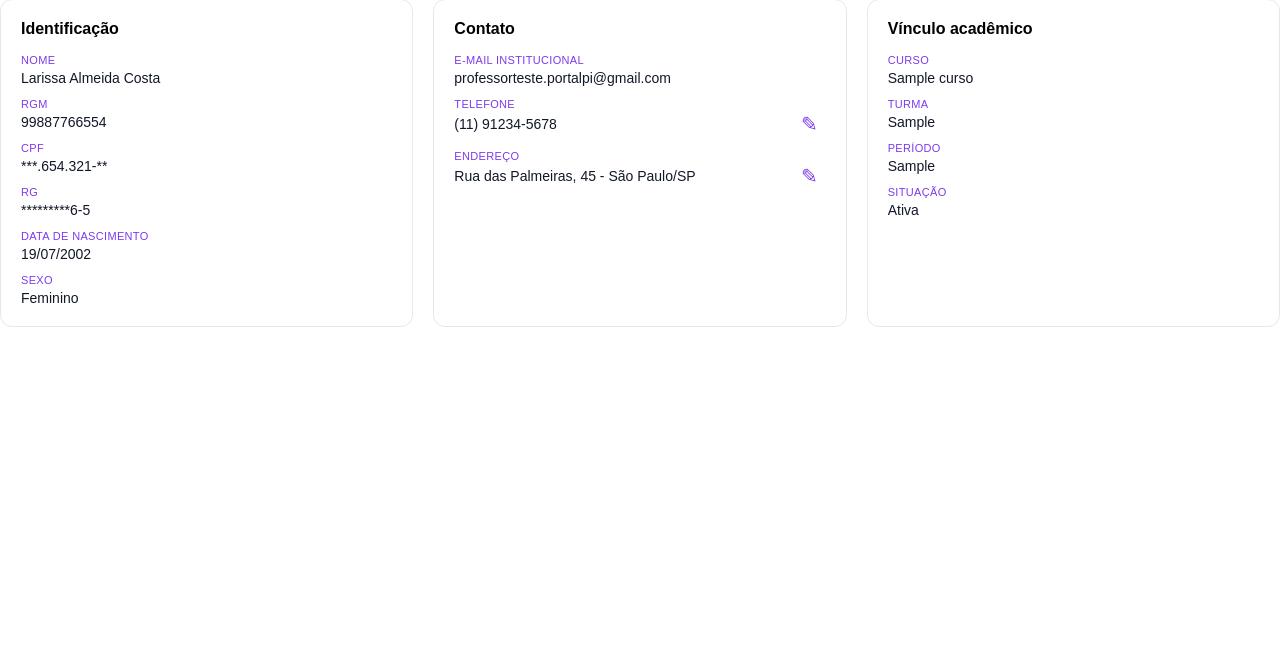
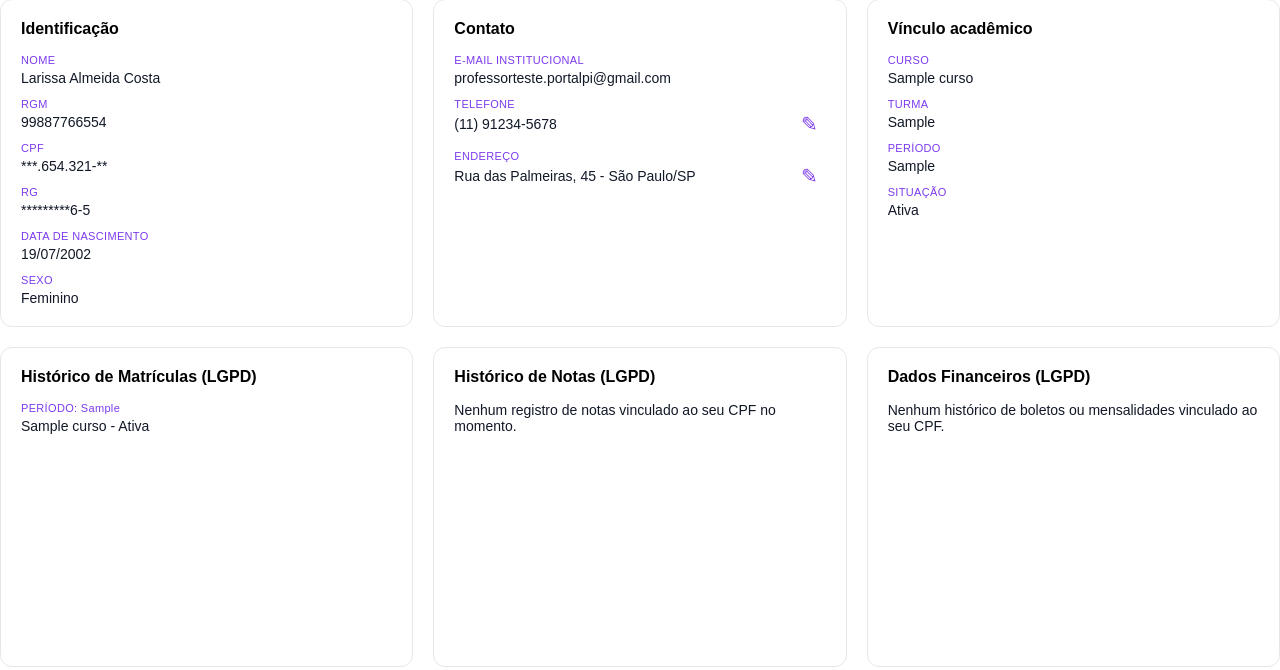
Before and after one commit to anagabrielaribeiro/Portal-do-Aluno-P.I, a Django app: page /alunos/dados-pessoais/ in a window 1280 px wide. Shown: the part 130-800 px from the top of the page. Run offline with Django 5.2, Linux system fonts and the light colour scheme; a user stored in the database is signed in; data comes from the database, SQL or seed files in the repository; tables that the repository leaves empty hold one stand-in row (values such as "Sample post").

Commit message:
feat: expande tela de dados pessoais com historico para transparencia lgpd

```diff
--- a/alunos/views.py
+++ b/alunos/views.py
@@ -22,6 +22,12 @@ def dados_pessoais(request):
     # busca a matricula ativa do aluno
     matricula_atual = aluno.matriculas.filter(status='ativa').select_related('curso', 'turma').first()
 
+    # Busca todo o histórico acadêmico do aluno
+    todas_matriculas = aluno.matriculas.all().order_by('-periodo_letivo')
+
+    historico_notas = []
+    historico_financeiro = []
+
     # trata o envio do formulario de telefone e endereco, a página ve pra ca quando o aluo clica em salvar
     if request.method == 'POST':
         form = AlunoContatoForm(request.POST, instance=aluno) # request.Post tem os dados digitados e o instance=aluno não deixa criar um aluno novo e sim atualizar
@@ -36,6 +42,9 @@ def dados_pessoais(request):
     context = {
         'aluno': aluno,
         'matricula_atual': matricula_atual,
+        'todas_matriculas': todas_matriculas,
+        'historico_notas': historico_notas,
+        'historico_financeiro': historico_financeiro,
         'form': form,
     }
     # renderiza a pagina
--- a/templates/alunos/dados_pessoais.html
+++ b/templates/alunos/dados_pessoais.html
@@ -112,6 +112,35 @@
         {% endif %}
     </div>
 
+    <div class="card">
+        <h3>Histórico de Matrículas (LGPD)</h3>
+        {% for mat in todas_matriculas %}
+            <label>PERÍODO: {{ mat.periodo_letivo }}</label>
+            <p>{{ mat.curso.nome }} - {{ mat.get_status_display }}</p>
+            {% if not forloop.last %}<br>{% endif %}
+        {% empty %}
+            <p>Nenhum histórico de matrículas encontrado.</p>
+        {% endfor %}
+    </div>
+
+    <div class="card">
+        <h3>Histórico de Notas (LGPD)</h3>
+        {% if historico_notas %}
+            <!-- Espaço reservado para quando o app de notas for integrado -->
+        {% else %}
+            <p>Nenhum registro de notas vinculado ao seu CPF no momento.</p>
+        {% endif %}
+    </div>
+
+    <div class="card">
+        <h3>Dados Financeiros (LGPD)</h3>
+        {% if historico_financeiro %}
+            <!-- Espaço reservado para quando o app financeiro for integrado -->
+        {% else %}
+            <p>Nenhum histórico de boletos ou mensalidades vinculado ao seu CPF.</p>
+        {% endif %}
+    </div>
+
 </div>
 
 <script>
--- a/templates/autenticacao/dashboard.html
+++ b/templates/autenticacao/dashboard.html
@@ -186,7 +186,7 @@
             <header class="conteudo-topo">
                 <div>
                     <h2>Início</h2>
-                    <p>Curso · RGM · 2026</p>
+                    <p>Curso · RA · 2026</p>
                 </div>
 
                 <div class="conteudo-topo-acoes">
```
